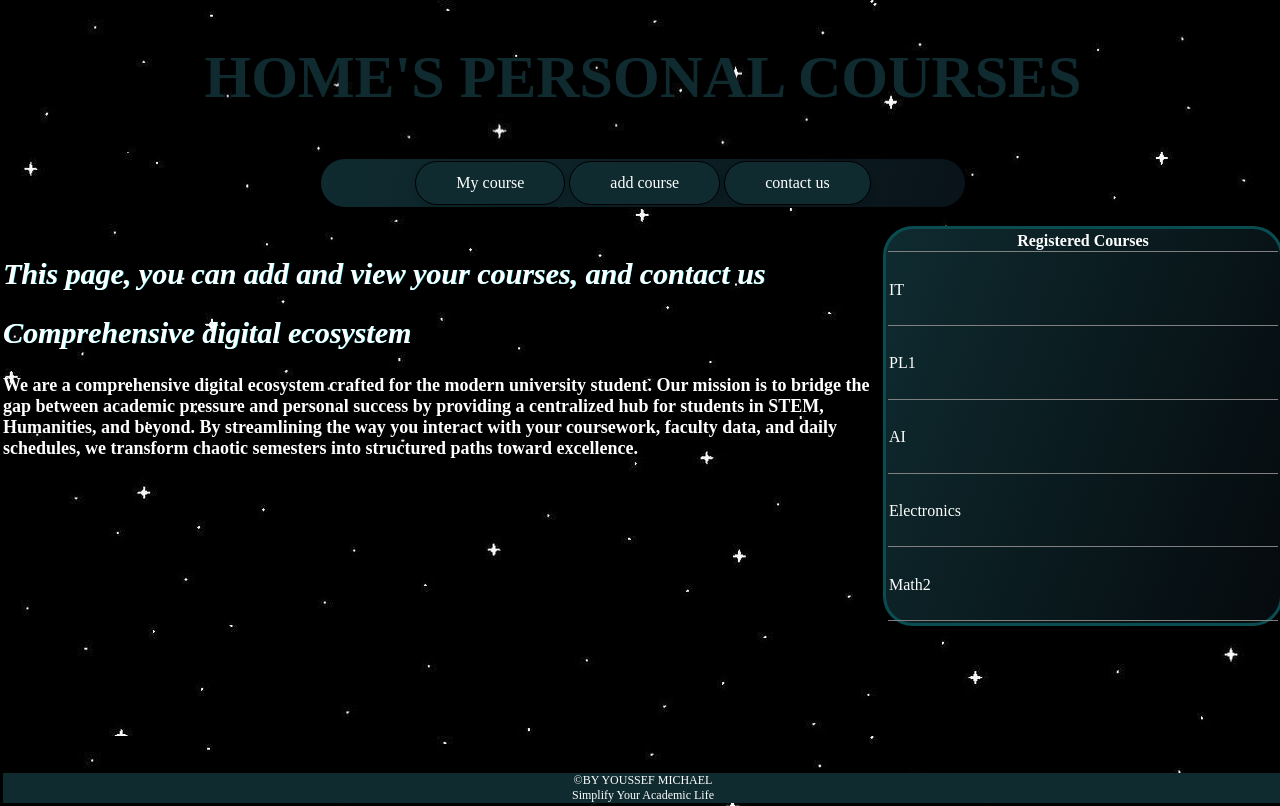
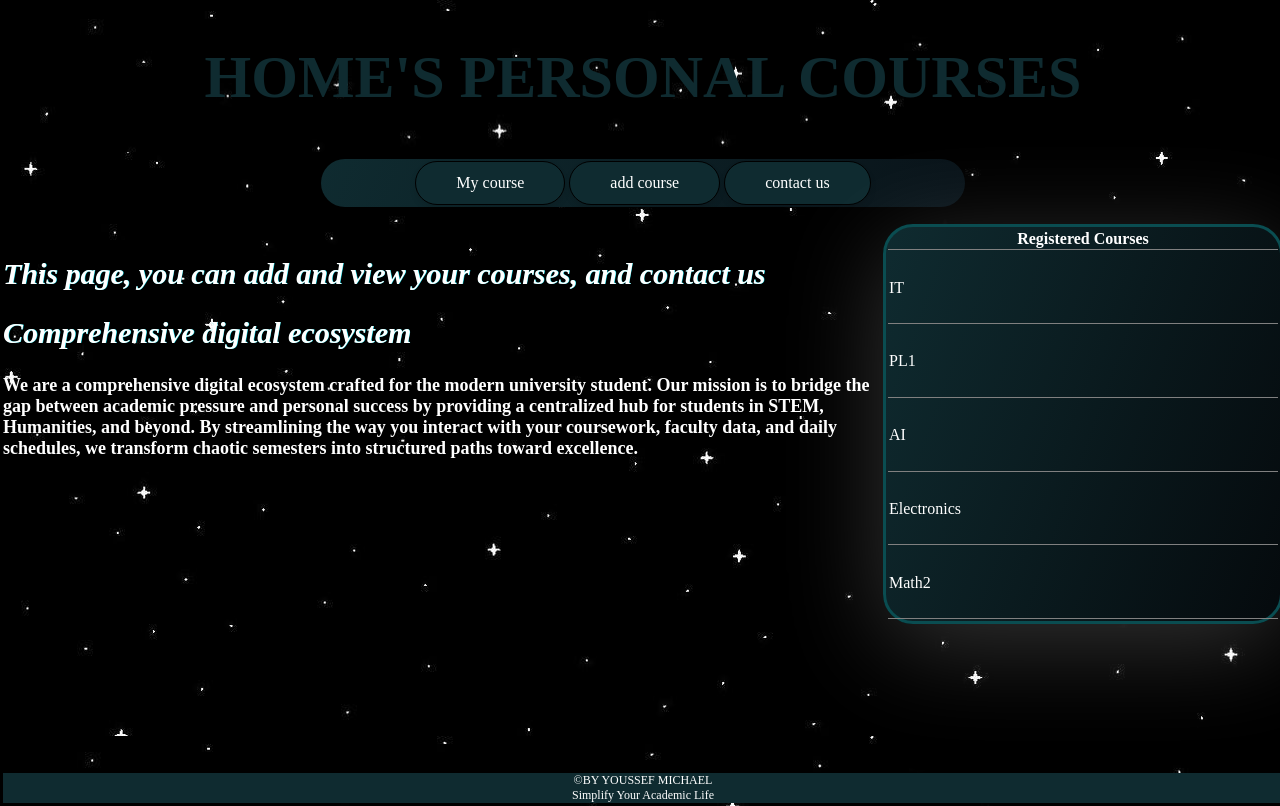
Before and after one commit to michaelyoussef607-tech/youssefmichael.github.io, a plain HTML site: page index.html in a window 1280 px wide. In both pictures the pointer is over the element 1083 px from the left and 426 px from the top of the page. Drawn offline with Linux system fonts and the light colour scheme.

Commit message:
home.css

```diff
--- a/home.css
+++ b/home.css
@@ -39,7 +39,9 @@ margin: 3px;
 }
 img{float: right;}
     h2{ color:#0f2b30;}
-    table{background: linear-gradient(110deg, #0f2b30 0%, #050a0d 100%); border: 3px solid #0a4d51; border-radius: 30px; width: 400px; float: right; height: 400px; margin-top: -90px;}
+    table{background: linear-gradient(110deg, #0f2b30 0%, #050a0d 100%); border: 3px solid #0a4d51; border-radius: 30px; width: 400px; float: right; height: 400px; margin-top: -90px; transition: .7s;}
+table:hover{transform: translateY(-2px);
+        box-shadow: 0 20px 100px rgba(255, 255, 255,.2);}
     th{color:white;}
     td{color:white; font-size: 16px; height: 30px;}
     th,td{ border-bottom: 1px solid grey;}
```
